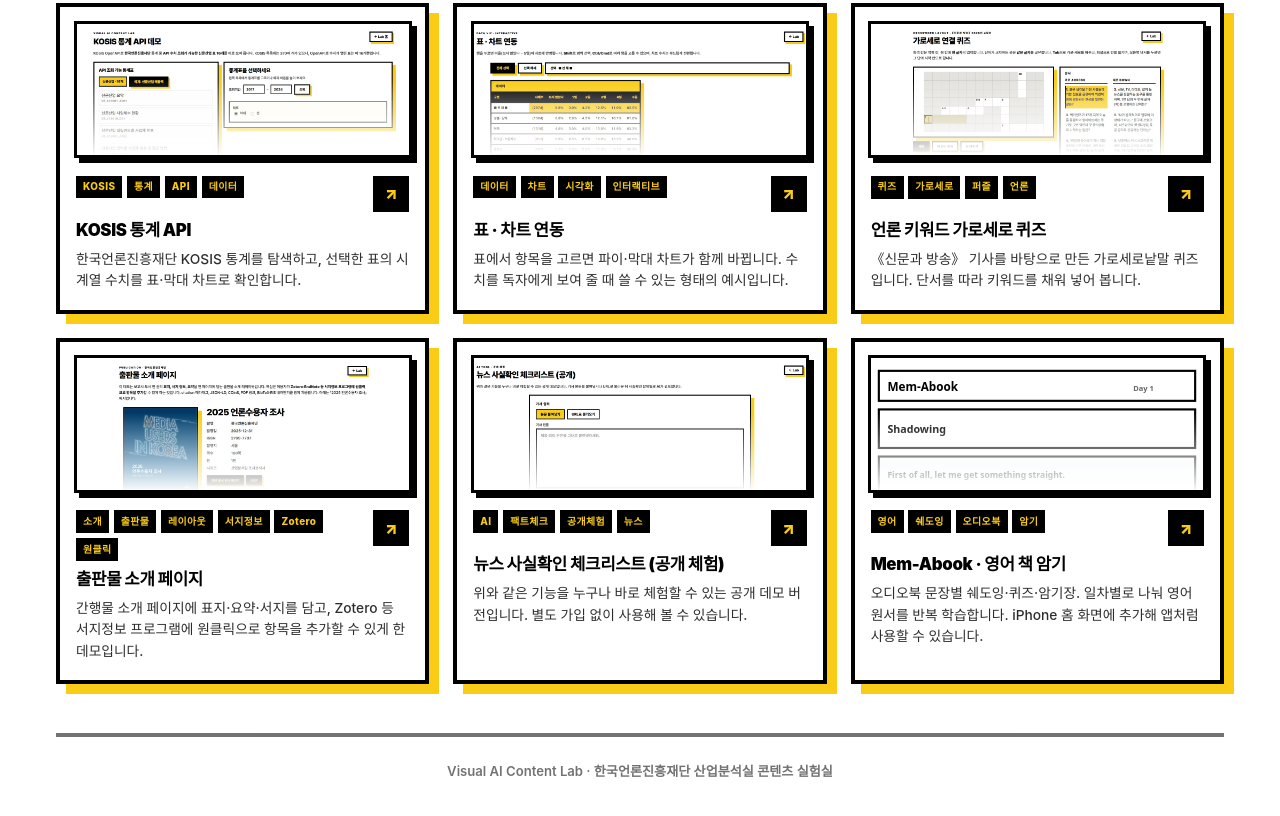
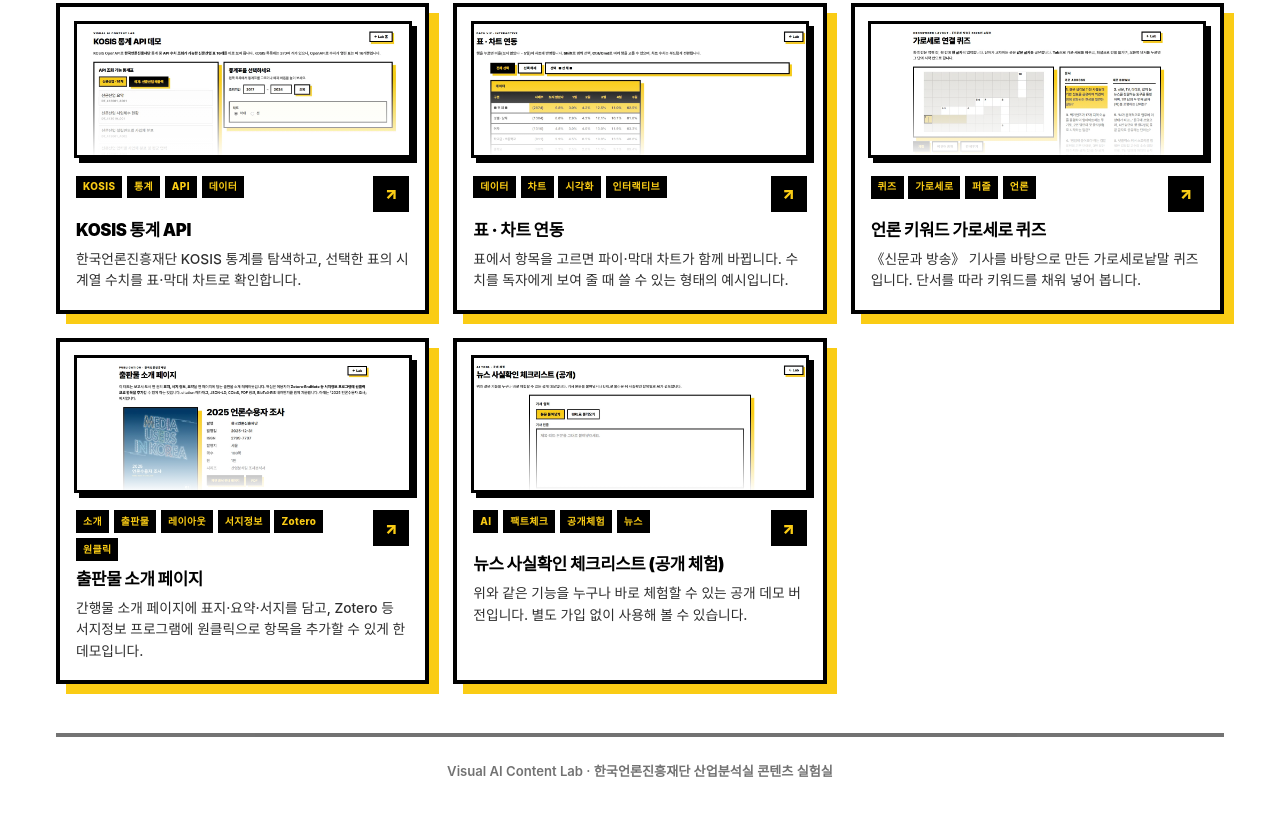
Before and after one commit to kpf-jra/hanun_demo, a website: page index.html in a window 1280 px wide. Shown: the part 690-1506 px from the top of the page. Drawn offline with Linux system fonts and the light colour scheme; a web font is replaced by a local one.

Commit message:
Revert Mem-Abook from GitHub gallery (belongs on cafe24 only).
Co-authored-by: Cursor <cursoragent@cursor.com>

```diff
--- a/index.html
+++ b/index.html
@@ -348,7 +348,7 @@
       <section aria-labelledby="lab-demos-heading">
         <div class="lab-section-head">
           <h2 id="lab-demos-heading">데모 갤러리</h2>
-          <p class="lab-count" id="lab-count" aria-live="polite">총 9개</p>
+          <p class="lab-count" id="lab-count" aria-live="polite">총 8개</p>
         </div>
 
         <div class="lab-toolbar">
@@ -569,31 +569,6 @@
             </div>
           </a>
 
-          <a
-            class="lab-card"
-            href="https://creative781.cafe24.com/apps/mem_abook/"
-            data-keywords="영어 책 암기 쉐도잉 shadowing Diary of a Wimpy Kid 오디오북 학습 Book Mem-Abook"
-          >
-            <div class="lab-card-thumb">
-              <div class="lab-card-thumb-frame">
-              <img src="assets/thumbs/mem-abook.svg" alt="Mem-Abook 영어 책 암기 학습 앱 화면" width="640" height="400" loading="lazy" decoding="async" />
-              </div>
-            </div>
-            <div class="lab-card-top">
-              <div class="lab-tags">
-                <span class="lab-tag">영어</span>
-                <span class="lab-tag">쉐도잉</span>
-                <span class="lab-tag">오디오북</span>
-                <span class="lab-tag">암기</span>
-              </div>
-              <span class="lab-go" aria-hidden="true">↗</span>
-            </div>
-            <div class="lab-card-body">
-              <h3 class="lab-card-title">Mem-Abook · 영어 책 암기</h3>
-              <p class="lab-card-desc">오디오북 문장별 쉐도잉·퀴즈·암기장. 일차별로 나눠 영어 원서를 반복 학습합니다. iPhone 홈 화면에 추가해 앱처럼 사용할 수 있습니다.</p>
-            </div>
-          </a>
-
           <p class="lab-empty" id="lab-empty" role="status">검색 결과가 없습니다. 다른 키워드로 다시 찾아 보세요.</p>
         </div>
       </section>
```
Also changed, not shown: assets/thumbs/mem-abook.svg (deleted), assets/thumbs/mem-abook.webp (deleted).
